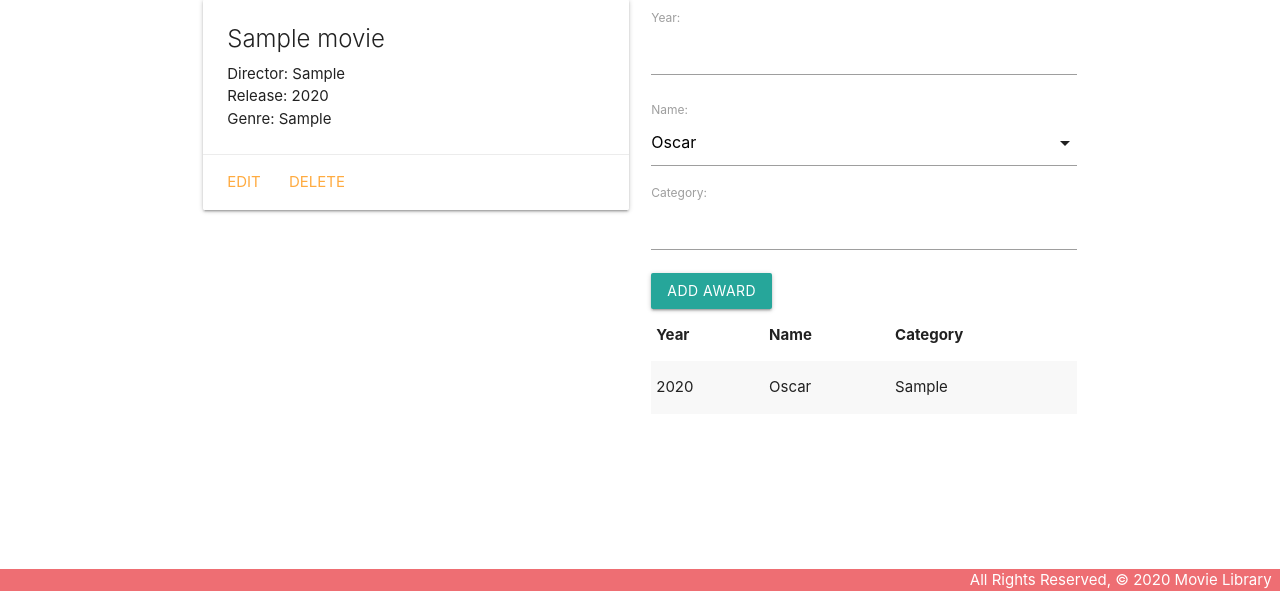
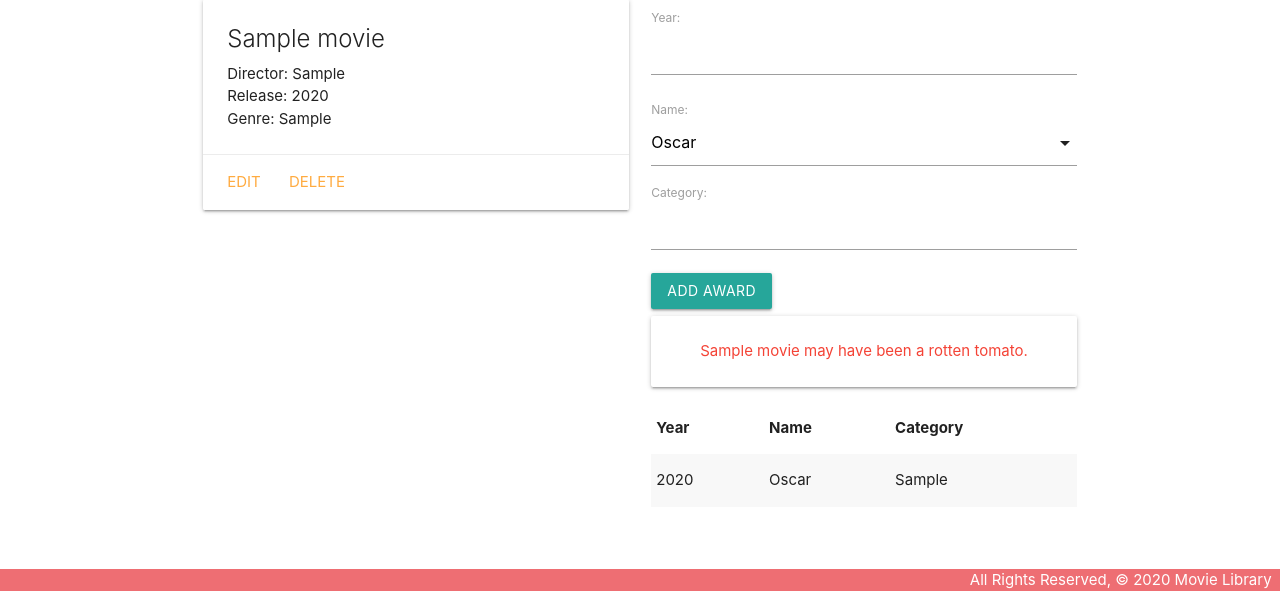
Before and after one commit to DTAngie/MovieLibarary, a Django app: page /movies/1/ in a window 1280 px wide. Shown: the part 209-800 px from the top of the page. Run offline with Django 3.2, Linux system fonts and the light colour scheme; tables that the repository leaves empty hold one stand-in row (values such as "Sample post").

Commit message:
is popular method

```diff
--- a/movies_app/models.py
+++ b/movies_app/models.py
@@ -21,6 +21,9 @@ class Movie(models.Model):
     def get_absolute_url(self):
         return reverse('detail', kwargs={'movie_id': self.id})
 
+    def is_popular(self):
+        return self.award_set.all().count() > 2
+
 class Award(models.Model):
     year = models.IntegerField()
     category = models.CharField(max_length=100)
@@ -34,3 +37,6 @@ class Award(models.Model):
 
     def __str__(self):
         return f"{self.get_award_display()} on {self.date}"
+
+    class Meta:
+        ordering = ['-year']
--- a/movies_app/templates/movies/detail.html
+++ b/movies_app/templates/movies/detail.html
@@ -23,7 +23,12 @@
             {% csrf_token %}
             {{ award_form.as_p }}
             <input type="submit" class="btn" value="Add Award">
-          </form>
+        </form>
+        {% if movie.is_popular %}
+            <div class="card-panel teal-text center-align">{{movie.title}} is a popular film!</div>
+        {% else %}
+            <div class="card-panel red-text center-align">{{movie.title}} may have been a rotten tomato.</div>
+        {% endif %}
         <table class="striped">
             <thead>
             <tr><th>Year</th><th>Name</th><th>Category</th></tr>
```
